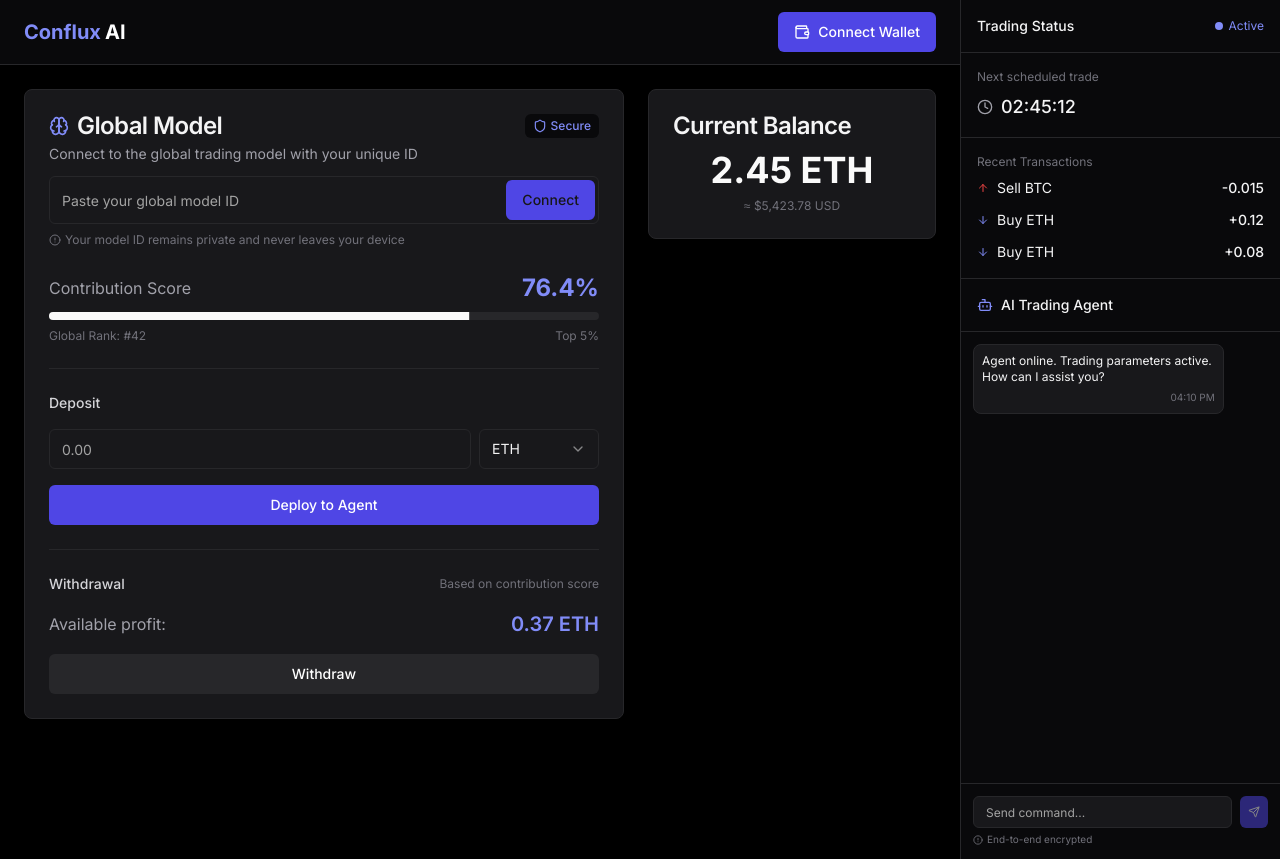
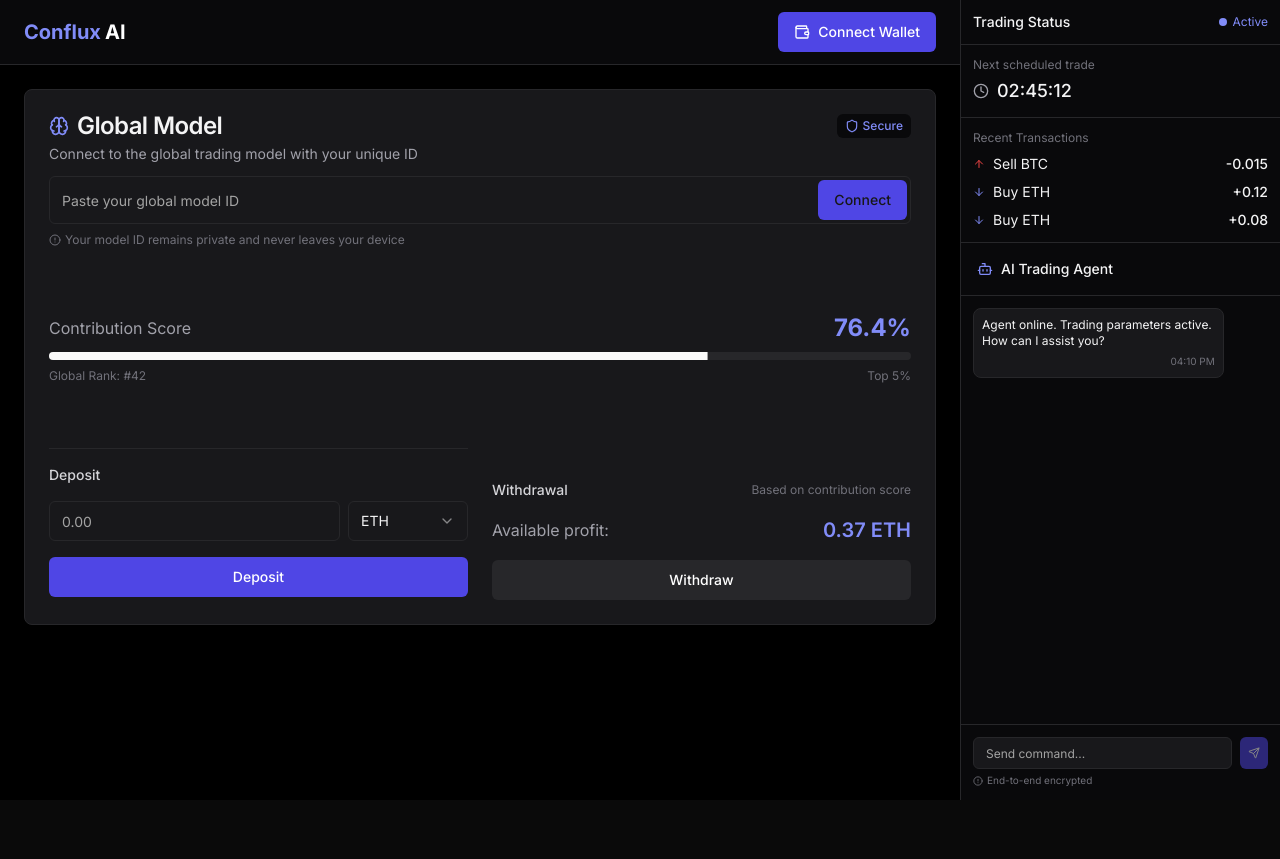
Before and after one commit to capGoblin/conflux-ai, a Next.js app in the folder web-app/: page /conflux in a window 1280 px wide. After the commit the page ends 800 px from the top, so only its background shows below. Built offline with nearby package versions, Linux system fonts and the light colour scheme.

Commit message:
add secretjs funcs

```diff
--- a/web-app/app/conflux/page.tsx
+++ b/web-app/app/conflux/page.tsx
@@ -1,26 +1,45 @@
 import Link from "next/link";
 import ConfluxHeader from "@/components/conflux/header";
 import AgentChat from "@/components/conflux/agent-chat";
-import { Card, CardContent, CardDescription, CardHeader, CardTitle } from "@/components/ui/card";
+import {
+  Card,
+  CardContent,
+  CardDescription,
+  CardHeader,
+  CardTitle,
+} from "@/components/ui/card";
 import { Input } from "@/components/ui/input";
 import { Button } from "@/components/ui/button";
 import { Progress } from "@/components/ui/progress";
 import { Separator } from "@/components/ui/separator";
-import { Select, SelectContent, SelectItem, SelectTrigger, SelectValue } from "@/components/ui/select";
-import { Brain, Shield, Clock, ArrowDown, ArrowUp, AlertCircle } from "lucide-react";
+import {
+  Select,
+  SelectContent,
+  SelectItem,
+  SelectTrigger,
+  SelectValue,
+} from "@/components/ui/select";
+import {
+  Brain,
+  Shield,
+  Clock,
+  ArrowDown,
+  ArrowUp,
+  AlertCircle,
+} from "lucide-react";
 
 export default function ConfluxAI() {
   return (
-    <div className="flex min-h-screen bg-black text-zinc-100">
+    <div className="flex h-screen bg-black text-zinc-100 overflow-hidden">
       {/* Main Content */}
       <div className="flex-1 flex flex-col">
         <ConfluxHeader />
 
-        <main className="flex-1 p-6">
+        <main className="relative flex-1 p-6 overflow-y-auto">
           <div className="max-w-6xl mx-auto">
             <div className="grid grid-cols-1 lg:grid-cols-3 gap-6">
-              {/* Left Column - Model Connection */}
-              <Card className="bg-zinc-900 border-zinc-800 col-span-2">
+              {/* Global Model Card - Now takes full width on mobile and 2/3 on desktop */}
+              <Card className="bg-zinc-900 border-zinc-800 col-span-1 lg:col-span-3">
                 <CardHeader className="pb-3">
                   <div className="flex items-center justify-between">
                     <CardTitle className="text-zinc-100 flex items-center">
@@ -36,7 +55,7 @@ export default function ConfluxAI() {
                     Connect to the global trading model with your unique ID
                   </CardDescription>
                 </CardHeader>
-                <CardContent className="space-y-6">
+                <CardContent className="space-y-16">
                   <div className="space-y-2">
                     <div className="relative">
                       <Input
@@ -56,19 +75,29 @@ export default function ConfluxAI() {
                   <div className="space-y-2">
                     <div className="flex justify-between items-center">
                       <span className="text-zinc-400">Contribution Score</span>
-                      <span className="text-2xl font-bold text-indigo-400">76.4%</span>
+                      <span className="text-2xl font-bold text-indigo-400">
+                        76.4%
+                      </span>
                     </div>
-                    <Progress value={76.4} className="h-2 bg-zinc-800" indicatorClassName="bg-indigo-500" />
+                    <Progress
+                      value={76.4}
+                      className="h-2 bg-zinc-800"
+                      // indicatorClassName="bg-indigo-500"
+                    />
                     <div className="flex justify-between text-xs text-zinc-500">
                       <span>Global Rank: #42</span>
                       <span>Top 5%</span>
                     </div>
                   </div>
 
+                  <div className="grid grid-cols-1 md:grid-cols-2 gap-6">
+                    <div className="space-y-4">
                       <Separator className="bg-zinc-800" />
 
                       <div className="space-y-4">
-                    <div className="text-sm font-medium text-zinc-300">Deposit</div>
+                        <div className="text-sm font-medium text-zinc-300">
+                          Deposit
+                        </div>
                         <div className="flex space-x-2">
                           <div className="flex-1">
                             <Input
@@ -89,46 +118,42 @@ export default function ConfluxAI() {
                           </Select>
                         </div>
                         <Button className="w-full bg-indigo-600 hover:bg-indigo-700 text-white">
-                      Deploy to Agent
+                          Deposit
                         </Button>
                       </div>
+                    </div>
 
-                  <Separator className="bg-zinc-800" />
+                    <div className="space-y-8">
+                      <Separator className="bg-zinc-800 md:hidden" />
 
                       <div className="space-y-4">
                         <div className="flex justify-between items-center">
-                      <div className="text-sm font-medium text-zinc-300">Withdrawal</div>
-                      <div className="text-xs text-zinc-500">Based on contribution score</div>
+                          <div className="text-sm font-medium text-zinc-300">
+                            Withdrawal
+                          </div>
+                          <div className="text-xs text-zinc-500">
+                            Based on contribution score
+                          </div>
                         </div>
                         <div className="flex justify-between items-center">
-                      <span className="text-zinc-400">Available profit:</span>
-                      <span className="text-xl font-semibold text-indigo-400">0.37 ETH</span>
+                          <span className="text-zinc-400">
+                            Available profit:
+                          </span>
+                          <span className="text-xl font-semibold text-indigo-400">
+                            0.37 ETH
+                          </span>
                         </div>
                         <Button className="w-full bg-zinc-800 hover:bg-zinc-700 text-white">
                           Withdraw
                         </Button>
                       </div>
-                </CardContent>
-              </Card>
-
-              {/* Right Column - Agent Status */}
-              <div className="space-y-6">
-                <Card className="bg-zinc-900 border-zinc-800">
-                  <CardHeader className="pb-3">
-                    <CardTitle className="text-zinc-100">Current Balance</CardTitle>
-                  </CardHeader>
-                  <CardContent className="space-y-2">
-                    <div className="text-center">
-                      <span className="text-4xl font-bold">2.45 ETH</span>
                     </div>
-                    <div className="text-center text-xs text-zinc-500">
-                      ≈ $5,423.78 USD
                   </div>
                 </CardContent>
               </Card>
 
               {/* Agent Chat (Mobile Only) */}
-                <div className="lg:hidden">
+              <div className="lg:hidden col-span-1">
                 <Card className="bg-zinc-900 border-zinc-800">
                   <CardHeader className="pb-3">
                     <CardTitle className="text-zinc-100">AI Agent</CardTitle>
@@ -140,13 +165,12 @@ export default function ConfluxAI() {
               </div>
             </div>
           </div>
-          </div>
         </main>
       </div>
 
       {/* Sidebar - Agent Chat */}
-      <div className="hidden lg:block w-80 border-l border-zinc-800 bg-zinc-950">
-        <div className="p-4 border-b border-zinc-800">
+      <div className="hidden lg:flex w-80 border-l border-zinc-800 bg-zinc-950 flex-col">
+        <div className="flex-shrink-0 p-3 border-b border-zinc-800">
           <div className="flex items-center justify-between">
             <div className="text-sm font-medium">Trading Status</div>
             <div className="flex items-center text-xs">
@@ -156,8 +180,8 @@ export default function ConfluxAI() {
           </div>
         </div>
 
-        <div className="p-4 border-b border-zinc-800">
-          <div className="space-y-2">
+        <div className="flex-shrink-0 p-3 border-b border-zinc-800">
+          <div className="space-y-1">
             <div className="text-xs text-zinc-500">Next scheduled trade</div>
             <div className="flex items-center">
               <Clock className="h-4 w-4 text-zinc-400 mr-2" />
@@ -166,10 +190,10 @@ export default function ConfluxAI() {
           </div>
         </div>
 
-        <div className="p-4 border-b border-zinc-800">
+        <div className="flex-shrink-0 p-3 border-b border-zinc-800">
           <div className="space-y-2">
             <div className="text-xs text-zinc-500">Recent Transactions</div>
-            <div className="space-y-3">
+            <div className="space-y-2">
               <div className="flex items-center justify-between">
                 <div className="flex items-center">
                   <ArrowUp className="h-3 w-3 text-red-500 mr-2" />
@@ -195,7 +219,7 @@ export default function ConfluxAI() {
           </div>
         </div>
 
-        <div className="flex-1 h-[calc(100vh-220px)]">
+        <div className="flex-1 flex flex-col overflow-hidden">
           <AgentChat />
         </div>
       </div>
--- a/web-app/app/layout.tsx
+++ b/web-app/app/layout.tsx
@@ -1,14 +1,15 @@
-import './globals.css';
-import type { Metadata } from 'next';
-import { Inter } from 'next/font/google';
+import "./globals.css";
+import type { Metadata } from "next";
+import { Inter } from "next/font/google";
 import { Toaster } from "@/components/ui/toaster";
 import { ThemeProvider } from "@/components/theme-provider";
+import { SecretjsContextProvider } from "../components/secretJs/SecretjsContext";
 
-const inter = Inter({ subsets: ['latin'] });
+const inter = Inter({ subsets: ["latin"] });
 
 export const metadata: Metadata = {
-  title: 'Conflux AI - Collaborative AI Trading',
-  description: 'Collaborative AI Trading, Privately Secured',
+  title: "Conflux AI - Collaborative AI Trading",
+  description: "Collaborative AI Trading, Privately Secured",
 };
 
 export default function RootLayout({
@@ -25,7 +26,7 @@ export default function RootLayout({
           enableSystem={false}
           disableTransitionOnChange
         >
-          {children}
+          <SecretjsContextProvider>{children}</SecretjsContextProvider>
           <Toaster />
         </ThemeProvider>
       </body>
--- a/web-app/app/page.tsx
+++ b/web-app/app/page.tsx
@@ -9,7 +9,8 @@ export default function Home() {
       <div className="w-full max-w-7xl mx-auto px-6 py-20 flex flex-col items-center justify-center relative z-10">
         <div className="text-center mb-8">
           <h1 className="text-4xl md:text-6xl font-bold mb-4 text-white leading-tight">
-            Collaborative AI Trading, <span className="text-indigo-400">Privately Secured</span>
+            Collaborative AI Trading,{" "}
+            <span className="text-indigo-400">Privately Secured</span>
           </h1>
           <p className="text-xl text-zinc-400 max-w-2xl mx-auto font-light">
             Connect your model. Preserve your data. Share the rewards.
--- /dev/null
+++ b/web-app/components/secretJs/SecretjsContext.tsx
@@ -0,0 +1,93 @@
+import { createContext, useState } from "react";
+import { SecretNetworkClient } from "secretjs";
+
+const SecretjsContext = createContext(null);
+const SECRET_CHAIN_ID = "pulsar-3";
+const SECRET_LCD = "https://pulsar.lcd.secretnodes.com";
+
+const SecretjsContextProvider = ({ children }) => {
+  const [secretjs, setSecretjs] = useState(null);
+  const [secretAddress, setSecretAddress] = useState("");
+
+  async function setupKeplr(setSecretjs, setSecretAddress) {
+    const sleep = (ms) => new Promise((resolve) => setTimeout(resolve, ms));
+
+    while (
+      !window.keplr ||
+      !window.getEnigmaUtils ||
+      !window.getOfflineSignerOnlyAmino
+    ) {
+      await sleep(50);
+    }
+
+    await window.keplr.enable(SECRET_CHAIN_ID);
+    window.keplr.defaultOptions = {
+      sign: {
+        preferNoSetFee: false,
+        disableBalanceCheck: true,
+      },
+    };
+
+    const keplrOfflineSigner =
+      window.getOfflineSignerOnlyAmino(SECRET_CHAIN_ID);
+    const accounts = await keplrOfflineSigner.getAccounts();
+
+    const secretAddress = accounts[0].address;
+
+    const secretjs = new SecretNetworkClient({
+      url: SECRET_LCD,
+      chainId: SECRET_CHAIN_ID,
+      wallet: keplrOfflineSigner,
+      walletAddress: secretAddress,
+      encryptionUtils: window.getEnigmaUtils(SECRET_CHAIN_ID),
+    });
+
+    setSecretAddress(secretAddress);
+    setSecretjs(secretjs);
+  }
+
+  async function connectWallet() {
+    try {
+      if (!window.keplr) {
+        console.log("intall keplr!");
+      } else {
+        await setupKeplr(setSecretjs, setSecretAddress);
+        localStorage.setItem("keplrAutoConnect", "true");
+        console.log(secretAddress);
+      }
+    } catch (error) {
+      alert(
+        "An error occurred while connecting to the wallet. Please try again."
+      );
+    }
+  }
+
+  function disconnectWallet() {
+    // reset secretjs and secretAddress
+    setSecretAddress("");
+    setSecretjs(null);
+
+    // disable auto connect
+    localStorage.setItem("keplrAutoConnect", "false");
+
+    // console.log for success
+    console.log("Wallet disconnected!");
+  }
+
+  return (
+    <SecretjsContext.Provider
+      value={{
+        secretjs,
+        setSecretjs,
+        secretAddress,
+        setSecretAddress,
+        connectWallet,
+        disconnectWallet,
+      }}
+    >
+      {children}
+    </SecretjsContext.Provider>
+  );
+};
+
+export { SecretjsContext, SecretjsContextProvider };
--- /dev/null
+++ b/web-app/components/secretJs/SecretjsFunctions.tsx
@@ -0,0 +1,90 @@
+import { useContext, useState } from "react";
+import { SecretjsContext } from "./SecretjsContext";
+
+const contractCodeHash =
+  "74807322a4b78b95204825da46dee59294ee1bcf1797c29d6e9fed687840d3d0";
+const contractAddress = "secret1hxhp7vu3eywv20sr8upl427jdcjlf7fgaq3wpd";
+
+const SecretjsFunctions = () => {
+  const { secretjs, secretAddress } = useContext(SecretjsContext);
+
+  let handle_deposit = async (amount: any) => {
+    const tx = await secretjs.tx.compute.executeContract(
+      {
+        sender: secretAddress,
+        contract_address: contractAddress,
+        msg: {
+          deposit: {
+            amount: amount,
+          },
+        },
+        code_hash: contractCodeHash,
+      },
+      { gasLimit: 100_000 }
+    );
+
+    console.log(tx);
+  };
+
+  let handle_record_contribution = async () => {
+    const tx = await secretjs.tx.compute.executeContract(
+      {
+        sender: secretAddress,
+        contract_address: contractAddress,
+        msg: {
+          record_contribution: {
+            sender: secretAddress,
+            score: 2,
+          },
+        },
+        code_hash: contractCodeHash,
+      },
+      { gasLimit: 100_000 }
+    );
+
+    console.log(tx);
+  };
+
+  let handle_distribute_profit = async () => {
+    const tx = await secretjs.tx.compute.executeContract(
+      {
+        sender: secretAddress,
+        contract_address: contractAddress,
+        msg: {
+          distribute_profit: {},
+        },
+        code_hash: contractCodeHash,
+      },
+      { gasLimit: 100_000 }
+    );
+
+    console.log(tx);
+  };
+
+  let handle_record_total_profit = async (totalProfit: any) => {
+    const tx = await secretjs.tx.compute.executeContract(
+      {
+        sender: secretAddress,
+        contract_address: contractAddress,
+        msg: {
+          record_total_profit: {
+            total_profit: totalProfit,
+          },
+        },
+        code_hash: contractCodeHash,
+      },
+      { gasLimit: 100_000 }
+    );
+
+    console.log(tx);
+  };
+
+  return {
+    handle_deposit,
+    handle_record_contribution,
+    handle_distribute_profit,
+    handle_record_total_profit,
+  };
+};
+
+export { SecretjsFunctions };
--- a/web-app/tsconfig.json
+++ b/web-app/tsconfig.json
@@ -22,6 +22,6 @@
       "@/*": ["./*"]
     }
   },
-  "include": ["next-env.d.ts", "**/*.ts", "**/*.tsx", ".next/types/**/*.ts"],
+  "include": ["next-env.d.ts", "**/*.ts", "**/*.tsx", ".next/types/**/*.ts", "lib/SecretjsContext.js", "components/secretJs/SecretjsContext.tsx"],
   "exclude": ["node_modules"]
 }
```
Also changed, not shown: web-app/components/conflux/header.tsx (+8 -2 lines), web-app/package.json (+6 -1 lines), 2 other files (tests, documents, lock files or other folders). Lines whose indentation alone changed are shown as unchanged.
